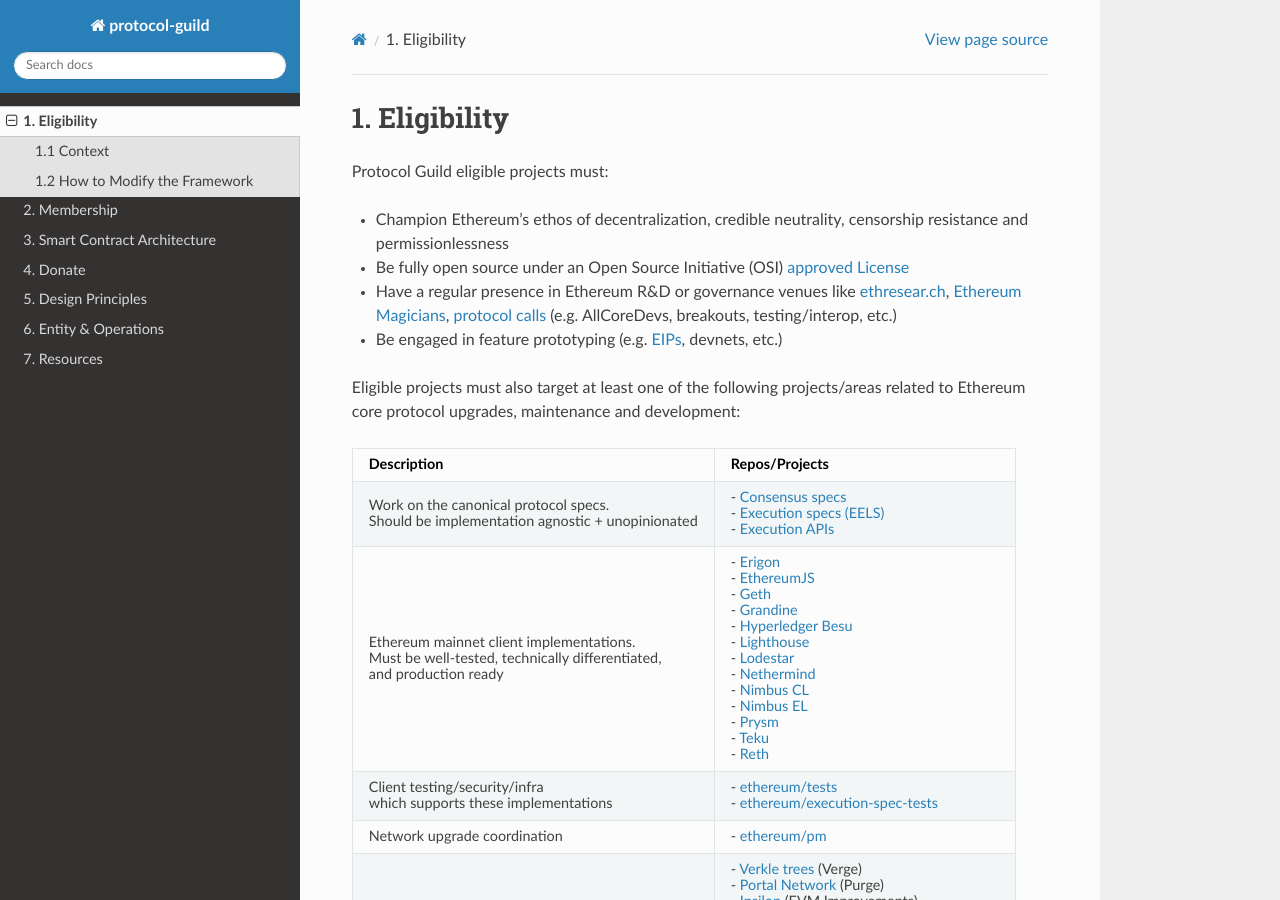
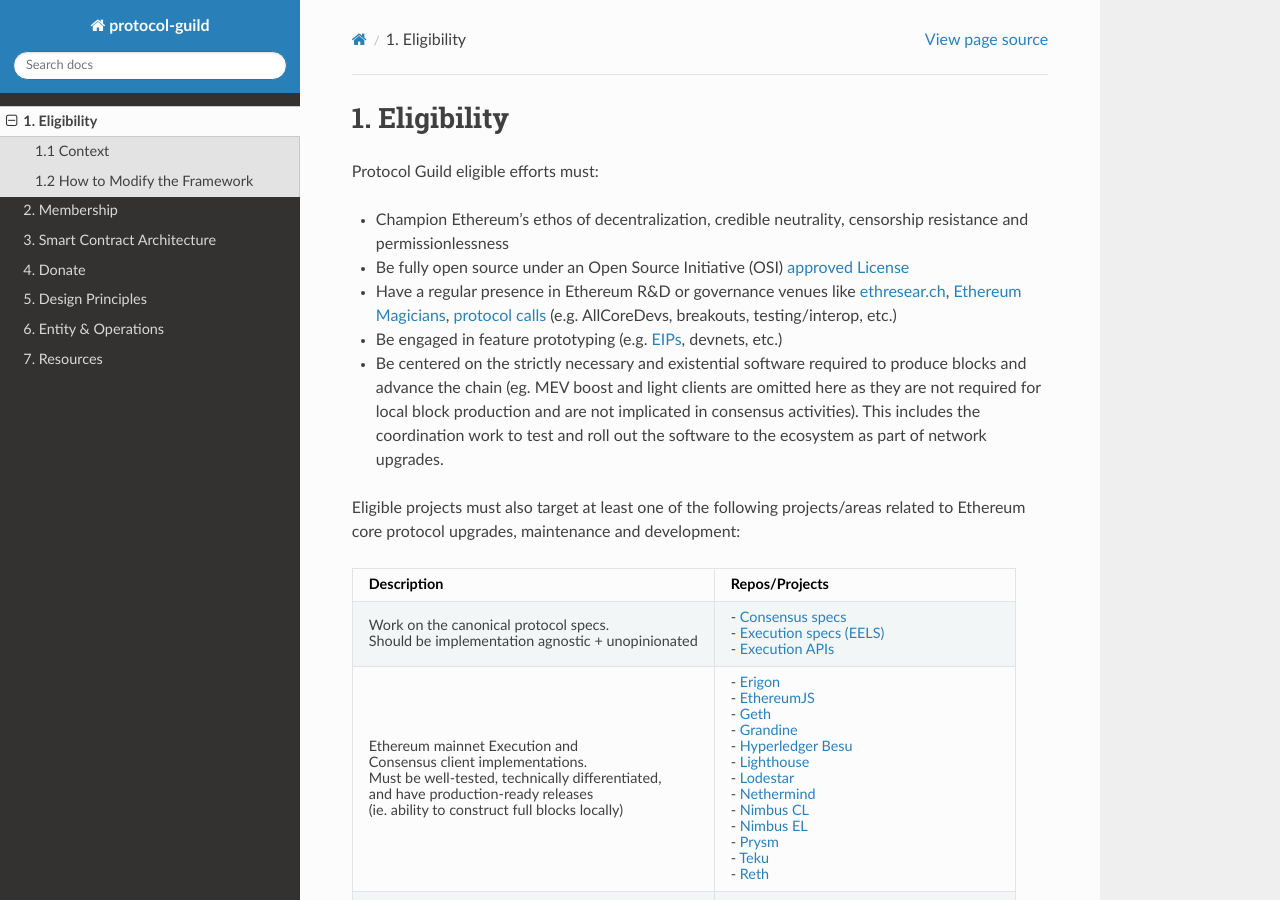
Before and after one commit to protocolguild/documentation, a Sphinx documentation site: the page built from docs/01-eligibility.md, in a window 1280 px wide and 900 px high. Built offline with Sphinx 7.4.7 and the Read the Docs theme 3.1.0, drawn with Linux system fonts in a browser that asks for light colours.

Commit message:
add specificity to eligibility
adds two notes to make eligibility more explicit:

- strictly necessary software for ethereum to come to consensus
- clients must be able to produce blocks locally

```diff
--- a/docs/01-eligibility.md
+++ b/docs/01-eligibility.md
@@ -1,18 +1,19 @@
 # 1. Eligibility
 
-Protocol Guild eligible projects must:
+Protocol Guild eligible efforts must:
 
 - Champion Ethereum's ethos of decentralization, credible neutrality, censorship resistance and permissionlessness
 - Be fully open source under an Open Source Initiative (OSI) [approved License](https://opensource.org/licenses)
 - Have a regular presence in Ethereum R&D or governance venues like [ethresear.ch](https://ethresear.ch), [Ethereum Magicians](https://ethereum-magicians.org/), [protocol calls](https://calendar.google.com/calendar/u/0?cid=Y191cGFvZm9uZzhtZ3JtcmtlZ243aWM3aGs1c0Bncm91cC5jYWxlbmRhci5nb29nbGUuY29t) (e.g. AllCoreDevs, breakouts, testing/interop, etc.)
 - Be engaged in feature prototyping (e.g. [EIPs](https://github.com/ethereum/eips), devnets, etc.)
+- Be centered on the strictly necessary and existential software required to produce blocks and advance the chain (eg. MEV boost and light clients are omitted here as they are not required for local block production and are not implicated in consensus activities). This includes the coordination work to test and roll out the software to the ecosystem as part of network upgrades.
 
 Eligible projects must also target at least one of the following projects/areas related to Ethereum core protocol upgrades, maintenance and development:
 
 | Description | Repos/Projects |
 |:--|:---|
 | Work on the canonical protocol specs. <br/> Should be implementation agnostic + unopinionated | - [Consensus specs](https://github.com/ethereum/consensus-specs) <br/> - [Execution specs (EELS)](https://github.com/ethereum/execution-specs) <br/> - [Execution APIs](https://github.com/ethereum/execution-apis)  |
-| Ethereum mainnet client implementations. <br/> Must be well-tested, technically differentiated, <br/>  and production ready | - [Erigon](https://github.com/erigontech/erigon) <br/> - [EthereumJS](https://github.com/ethereumjs) <br/> - [Geth](https://github.com/ethereum/go-ethereum) <br/> - [Grandine](https://github.com/grandinetech/grandine) <br/> - [Hyperledger Besu](https://github.com/hyperledger/besu) <br/> - [Lighthouse](https://github.com/sigp/lighthouse) <br/> - [Lodestar](https://github.com/ChainSafe/lodestar) <br/> - [Nethermind](https://github.com/NethermindEth/nethermind) <br/> - [Nimbus CL](https://github.com/status-im/nimbus-eth2) <br/> - [Nimbus EL](https://github.com/status-im/nimbus-eth1) <br/> - [Prysm](https://github.com/prysmaticlabs/prysm) <br/> - [Teku](https://github.com/ConsenSys/teku) <br/> - [Reth](https://github.com/paradigmxyz/reth) |
+| Ethereum mainnet Execution and <br/> Consensus client implementations. <br/> Must be well-tested, technically differentiated, <br/>  and have production-ready releases <br/> (ie. ability to construct full blocks locally) | - [Erigon](https://github.com/erigontech/erigon) <br/> - [EthereumJS](https://github.com/ethereumjs) <br/> - [Geth](https://github.com/ethereum/go-ethereum) <br/> - [Grandine](https://github.com/grandinetech/grandine) <br/> - [Hyperledger Besu](https://github.com/hyperledger/besu) <br/> - [Lighthouse](https://github.com/sigp/lighthouse) <br/> - [Lodestar](https://github.com/ChainSafe/lodestar) <br/> - [Nethermind](https://github.com/NethermindEth/nethermind) <br/> - [Nimbus CL](https://github.com/status-im/nimbus-eth2) <br/> - [Nimbus EL](https://github.com/status-im/nimbus-eth1) <br/> - [Prysm](https://github.com/prysmaticlabs/prysm) <br/> - [Teku](https://github.com/ConsenSys/teku) <br/> - [Reth](https://github.com/paradigmxyz/reth) |
 | Client testing/security/infra <br/> which supports these implementations | - [ethereum/tests](https://github.com/ethereum/tests) <br/> - [ethereum/execution-spec-tests](https://github.com/ethereum/execution-spec-tests) |
 | Network upgrade coordination  | - [ethereum/pm](https://github.com/ethereum/pm) |
 | Research and implementation experiments <br/> related to potential protocol changes | - [Verkle trees](https://github.com/gballet/go-verkle) (Verge) <br/> - [Portal Network](https://github.com/ethereum/portal-network-specs) (Purge) <br/> - [Ipsilon](https://github.com/ipsilon) (EVM Improvements) <br/> - Consensus work <br/> - Cryptography <br/> - Mechanism design <br/> - Resource pricing |
```
